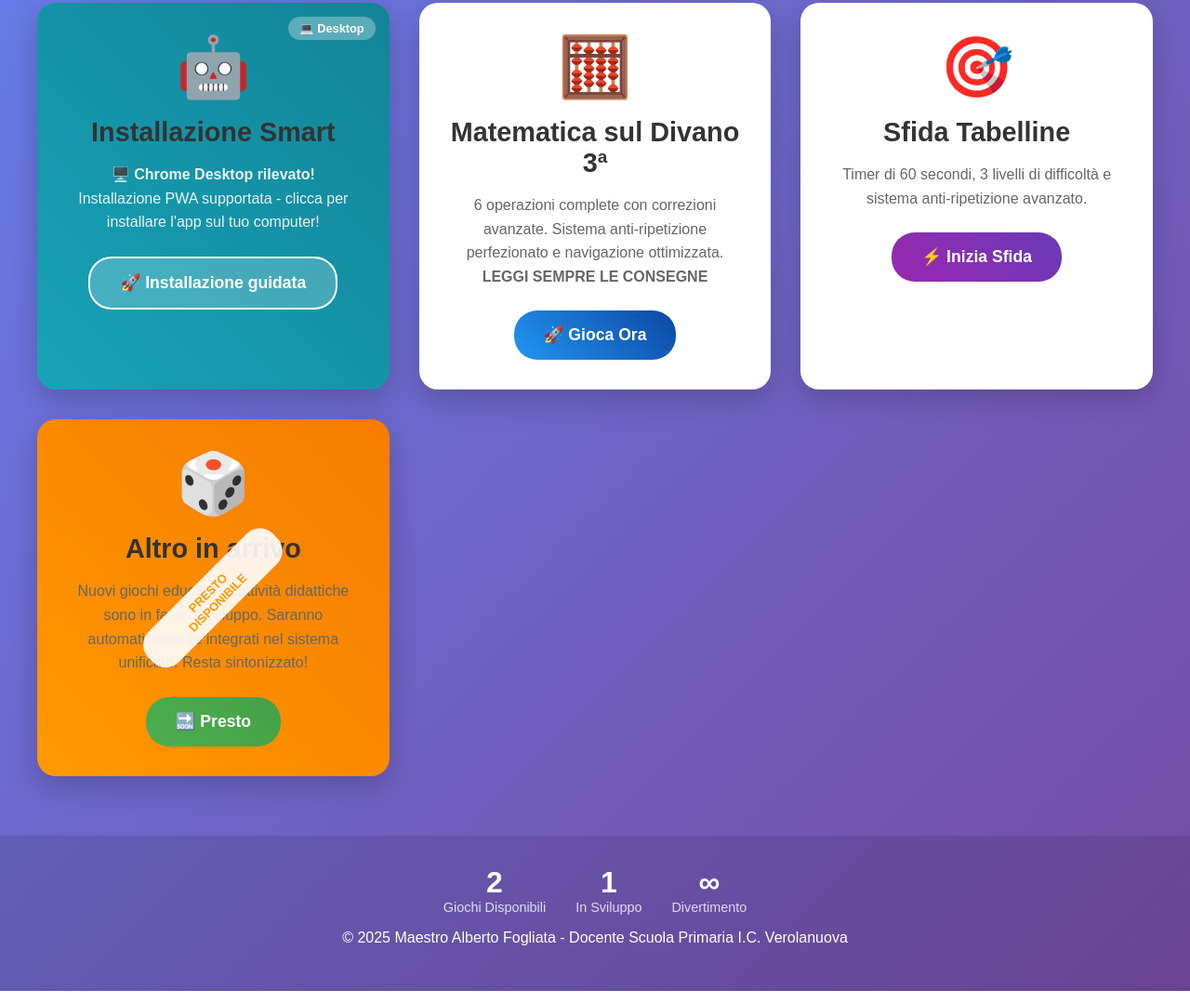
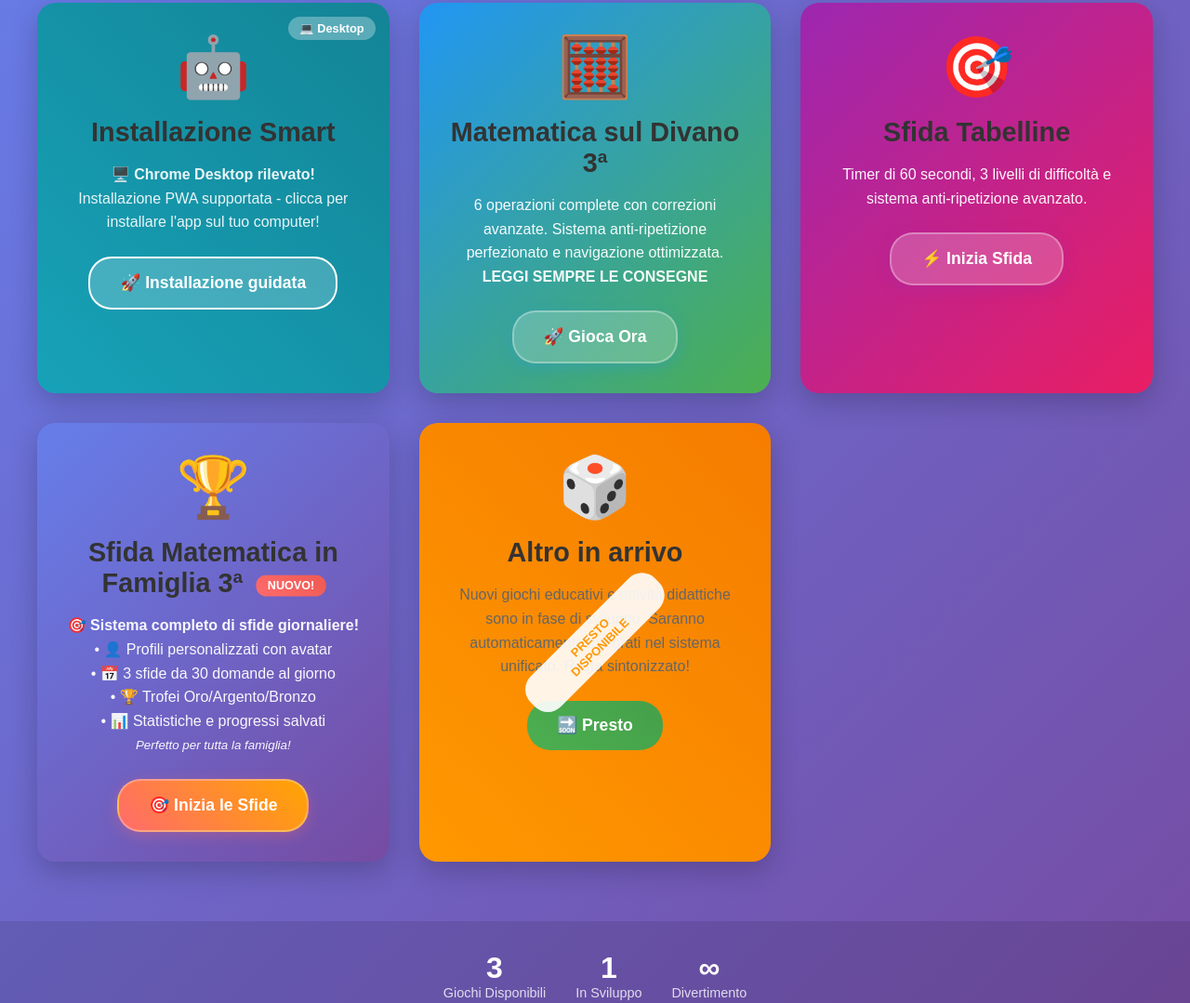
Before and after one commit to Albi527/giochi-studenti, a plain HTML site: page docs/index.html in a window 1280 px wide. Shown: the part 190-1269 px from the top of the page at 93% size. Drawn offline with Linux system fonts and the light colour scheme.

Commit message:
Modifica index.html

```diff
--- a/docs/index.html
+++ b/docs/index.html
@@ -102,12 +102,77 @@
             border: 2px solid white;
         }
 
+        /* NUOVO: Stili per Matematica sul Divano 3ª */
+        .matematica {
+            background: linear-gradient(135deg, #2196F3 0%, #4CAF50 100%);
+            color: white;
+            position: relative;
+            overflow: hidden;
+        }
+
+        .matematica .game-description {
+            color: rgba(255, 255, 255, 0.95);
+        }
+
         .matematica .play-button {
-            background: linear-gradient(45deg, #2196F3, #0D47A1);
+            background: rgba(255, 255, 255, 0.2);
+            border: 2px solid rgba(255, 255, 255, 0.3);
+            color: white;
+            box-shadow: 0 4px 15px rgba(33, 150, 243, 0.3);
+        }
+
+        /* NUOVO: Stili per Sfida Tabelline */
+        .tabelline {
+            background: linear-gradient(135deg, #9C27B0 0%, #E91E63 100%);
+            color: white;
+            position: relative;
+            overflow: hidden;
+        }
+
+        .tabelline .game-description {
+            color: rgba(255, 255, 255, 0.95);
         }
 
         .tabelline .play-button {
-            background: linear-gradient(45deg, #9C27B0, #673AB7);
+            background: rgba(255, 255, 255, 0.2);
+            border: 2px solid rgba(255, 255, 255, 0.3);
+            color: white;
+            box-shadow: 0 4px 15px rgba(156, 39, 176, 0.3);
+        }
+
+        /* NUOVO: Stili per Sfida Matematica in Famiglia */
+        .sfida-matematica {
+            background: linear-gradient(135deg, #667eea 0%, #764ba2 100%);
+            color: white;
+            position: relative;
+            overflow: hidden;
+        }
+
+        .sfida-matematica .game-description {
+            color: rgba(255, 255, 255, 0.95);
+        }
+
+        .sfida-matematica .play-button {
+            background: linear-gradient(45deg, #ff6b6b, #ffa500);
+            border: 2px solid rgba(255, 255, 255, 0.3);
+            box-shadow: 0 4px 15px rgba(255, 107, 107, 0.3);
+        }
+
+        .sfida-matematica::before {
+            content: '';
+            position: absolute;
+            top: -50%;
+            left: -50%;
+            width: 200%;
+            height: 200%;
+            background: linear-gradient(45deg, transparent, rgba(255,255,255,0.1), transparent);
+            transform: rotate(45deg);
+            animation: shimmer 3s infinite;
+        }
+
+        @keyframes shimmer {
+            0% { transform: translateX(-100%) translateY(-100%) rotate(45deg); }
+            100% { transform: translateX(100%) translateY(100%) rotate(45deg); }
         }
 
         .coming-soon {
@@ -452,6 +517,24 @@
                 <a href="tabelline.html" class="play-button">⚡ Inizia Sfida</a>
             </div>
 
+            <!-- 🎯 NUOVO: Sfida Matematica in Famiglia 3ª -->
+            <div class="game-card sfida-matematica" onclick="window.location.href='sfida-matematica.html'">
+                <div class="game-icon">🏆</div>
+                <div class="game-title">
+                    Sfida Matematica in Famiglia 3ª
+                    <span class="version-badge new-badge">NUOVO!</span>
+                </div>
+                <div class="game-description">
+                    🎯 <strong>Sistema completo di sfide giornaliere!</strong><br>
+                    • 👤 Profili personalizzati con avatar<br>
+                    • 📅 3 sfide da 30 domande al giorno<br>
+                    • 🏆 Trofei Oro/Argento/Bronzo<br>
+                    • 📊 Statistiche e progressi salvati<br>
+                    <small><em>Perfetto per tutta la famiglia!</em></small>
+                </div>
+                <a href="sfida-matematica.html" class="play-button">🎯 Inizia le Sfide</a>
+            </div>
+
             <!-- Altro in arrivo -->
             <div class="game-card coming-soon">
                 <div class="game-icon">🎲</div>
@@ -467,7 +550,7 @@
     <div class="footer">
         <div class="stats">
             <div class="stat-item">
-                <div class="stat-number">2</div>
+                <div class="stat-number">3</div>
                 <div class="stat-label">Giochi Disponibili</div>
             </div>
             <div class="stat-item">
@@ -504,11 +587,11 @@
 
         function registerServiceWorker() {
             if ('serviceWorker' in navigator) {
-                console.log('🔧 Registrazione Service Worker v8.2...');
+                console.log('🔧 Registrazione Service Worker...');
 
                 navigator.serviceWorker.register('/sw.js')
                     .then(function(registration) {
-                        console.log('✅ Service Worker v8.2 registrato:', registration.scope);
+                        console.log('✅ Service Worker registrato:', registration.scope);
 
                         // 🟢 Controlla aggiornamenti ogni 60 secondi
                         setInterval(() => {
@@ -557,21 +640,37 @@
 
                 // 🟢 Ascolta messaggi dal Service Worker
                 navigator.serviceWorker.addEventListener('message', event => {
-                    console.log('💬 Messaggio dal SW v8.2:', event.data);
+                    console.log('💬 Messaggio dal SW:', event.data);
 
-                    const { type, version, message } = event.data;
+                    const { type, version, message, newFeatures, gameAdded } = event.data;
 
                     switch (type) {
                         case 'UPDATE_AVAILABLE':
                             console.log('🟢 UPDATE_AVAILABLE ricevuto');
+                            let updateMessage = message;
+
+                            // 🎯 NUOVO: Messaggio speciale per Sfida Matematica
+                            if (newFeatures && newFeatures.length > 0) {
+                                updateMessage = '🎯 Nuovo gioco: Sfida Matematica in Famiglia 3ª!';
+                            }
+
                             if (!updateDismissed) {
-                                showUpdateBanner(version, message);
+                                showUpdateBanner(version, updateMessage);
                             }
                             break;
 
                         case 'UPDATE_COMPLETED':
                             console.log('✅ UPDATE_COMPLETED ricevuto');
-                            showToast(`✅ ${message}`, 'success');
+                            let completeMessage = message;
+
+                            // 🎯 NUOVO: Messaggio speciale se è stato aggiunto un gioco
+                            if (gameAdded) {
+                                completeMessage = `🎯 ${gameAdded} ora disponibile!`;
+                                // Evidenzia la nuova card del gioco
+                                highlightNewGame();
+                            }
+
+                            showToast(`✅ ${completeMessage}`, 'success');
                             hideUpdateBanner();
                             break;
 
@@ -600,6 +699,32 @@
                         window.location.reload();
                     }
                 });
+            }
+        }
+
+        // 🎯 NUOVO: Funzione per evidenziare il nuovo gioco
+        function highlightNewGame() {
+            const sfidaCard = document.querySelector('.sfida-matematica');
+            if (sfidaCard) {
+                console.log('🎯 Evidenziazione nuovo gioco');
+
+                // Aggiungi un effetto speciale
+                sfidaCard.style.animation = 'pulse 2s ease-in-out 3';
+                sfidaCard.style.boxShadow = '0 0 30px rgba(255, 107, 107, 0.6)';
+
+                // Scroll verso il nuovo gioco
+                setTimeout(() => {
+                    sfidaCard.scrollIntoView({
+                        behavior: 'smooth',
+                        block: 'center'
+                    });
+                }, 1000);
+
+                // Rimuovi l'effetto dopo 6 secondi
+                setTimeout(() => {
+                    sfidaCard.style.animation = '';
+                    sfidaCard.style.boxShadow = '';
+                }, 6000);
             }
         }
 
@@ -1074,7 +1199,7 @@
         // ========== INIZIALIZZAZIONE ==========
 
         function initializeApp() {
-            console.log('🚀 Inizializzazione app v1.8.1 con SW v8.2...');
+            console.log('🚀 Inizializzazione app...');
 
             // 1. Registra il service worker per gestire aggiornamenti
             registerServiceWorker();
@@ -1093,9 +1218,9 @@
             setTimeout(() => {
                 updateSmartCard();
                 installationCheckComplete = true;
-                console.log('✅ Inizializzazione v1.8.1 completata con SW v8.2');
-                console.log('🎮 Giochi aggiornati: Matematica v4.1.0, Tabelline v2.2.0');
-                console.log('🟢 Sistema bottone verde aggiornamenti: ATTIVO');
+                console.log('✅ Inizializzazione completata');
+                console.log('🎮 Giochi: Matematica sul Divano 3ª, Tabelline, Sfida Matematica in Famiglia 3ª');
+                console.log('🟢 Sistema aggiornamenti: ATTIVO');
             }, 500);
         }
 
@@ -1116,6 +1241,15 @@
             }
         });
 
+        // 🎯 NUOVO: Funzione per navigare direttamente al nuovo gioco
+        function goToSfidaMatematica() {
+            console.log('🎯 Navigazione a Sfida Matematica');
+            showToast('🎯 Caricamento Sfida Matematica in Famiglia 3ª...', 'success');
+            setTimeout(() => {
+                window.location.href = 'sfida-matematica.html';
+            }, 500);
+        }
+
         // Debug: funzione per resettare lo stato di installazione (solo per test)
         function resetInstallationStatus() {
             try {
@@ -1131,12 +1265,20 @@
         // Debug: funzione per forzare la visualizzazione del banner di aggiornamento
         function showUpdateBannerTest() {
             console.log('🧪 Test: Forzo la visualizzazione del banner');
-            showUpdateBanner('v8.2.0-test', '🧪 Test: Banner di aggiornamento');
+            showUpdateBanner('v8.3.0-test', '🎯 Test: Nuovo gioco Sfida Matematica!');
+        }
+
+        // 🎯 NUOVO: Debug per evidenziare il nuovo gioco
+        function testHighlightNewGame() {
+            console.log('🧪 Test: Evidenziazione nuovo gioco');
+            highlightNewGame();
         }
 
         // Esponi le funzioni di debug per test (rimuovi in produzione se necessario)
         window.resetInstallationStatus = resetInstallationStatus;
         window.showUpdateBannerTest = showUpdateBannerTest;
+        window.testHighlightNewGame = testHighlightNewGame;
+        window.goToSfidaMatematica = goToSfidaMatematica;
 
     </script>
 </body>
```
